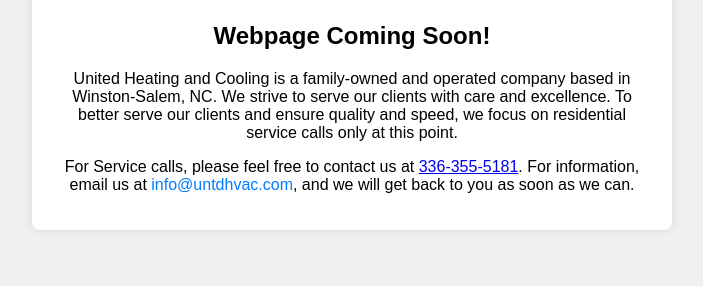
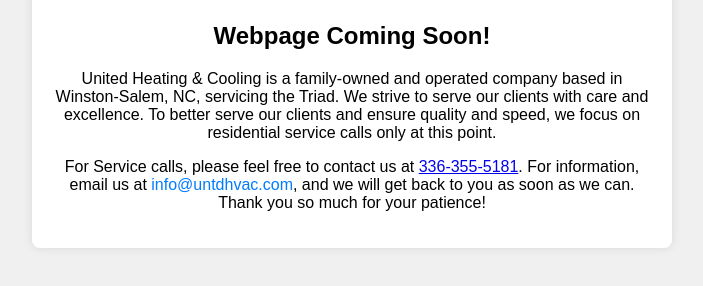
Before and after one commit to Frank-untdhvac/Coming-soon, a plain HTML site: page index.html in a window 1280 px wide. Shown: the part 270-556 px from the top of the page, without its empty margins (288-991 px from the left). Drawn offline with Linux system fonts and the light colour scheme.

Commit message:
Update index.html

```diff
--- a/index.html
+++ b/index.html
@@ -37,8 +37,8 @@
     <div class="container">
         <img src="UNITED.png" alt="United Heating & Cooling Logo" class="logo">
         <h2>Webpage Coming Soon!</h2>
-        <p>United Heating and Cooling is a family-owned and operated company based in Winston-Salem, NC. We strive to serve our clients with care and excellence. To better serve our clients and ensure quality and speed, we focus on residential service calls only at this point.</p>
-        <p>For Service calls, please feel free to contact us at <a href="tel:+13363555181">336-355-5181</a>. For information, email us at <a href="mailto:info@untdhvac.com" class="email-link">info@untdhvac.com</a>, and we will get back to you as soon as we can.</p>
+        <p>United Heating & Cooling is a family-owned and operated company based in Winston-Salem, NC, servicing the Triad. We strive to serve our clients with care and excellence. To better serve our clients and ensure quality and speed, we focus on residential service calls only at this point.</p>
+        <p>For Service calls, please feel free to contact us at <a href="tel:+13363555181">336-355-5181</a>. For information, email us at <a href="mailto:info@untdhvac.com" class="email-link">info@untdhvac.com</a>, and we will get back to you as soon as we can. Thank you so much for your patience!</p>
     </div>
 </body>
 </html>
```
